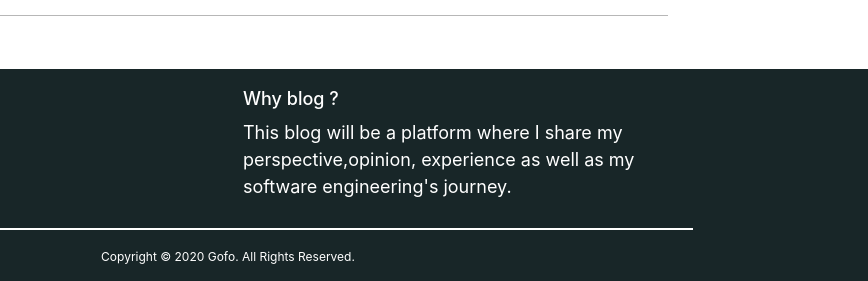
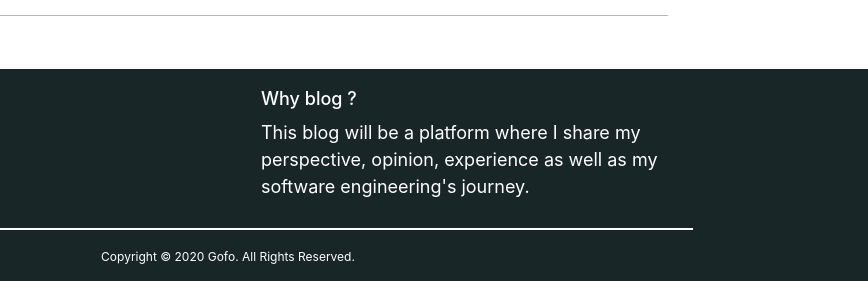
Before and after one commit to Davy21/blog, a Gatsby site: page / in a window 1280 px wide. Shown: the part 950-1231 px from the top of the page, 412-1280 px from the left. Built offline with nearby package versions, Linux system fonts and the light colour scheme; Gatsby itself is replaced by a stand-in of ours.

Commit message:
1. enhance footer

```diff
--- a/src/components/footer.js
+++ b/src/components/footer.js
@@ -58,13 +58,14 @@ const Footer = () => {
           </Col>
           <Col>
             <div
+              className="pl-3"
               style={{
                 padding: "10px 0 10px 0",
               }}
             >
               <h6>Why blog ?</h6>
-              This blog will be a platform where I share my perspective,opinion,
-              experience as well as my software engineering's journey.
+              This blog will be a platform where I share my perspective,
+              opinion, experience as well as my software engineering's journey.
             </div>
           </Col>
         </Row>
```
